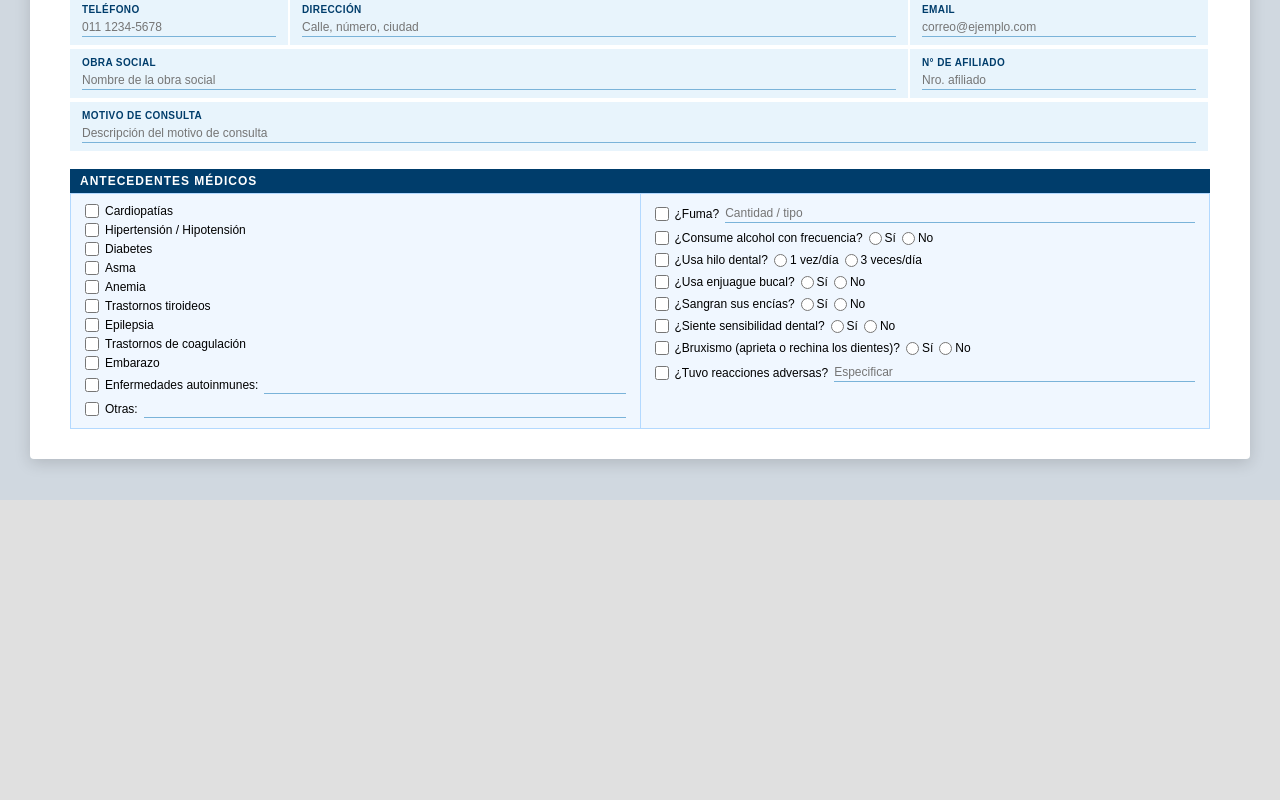
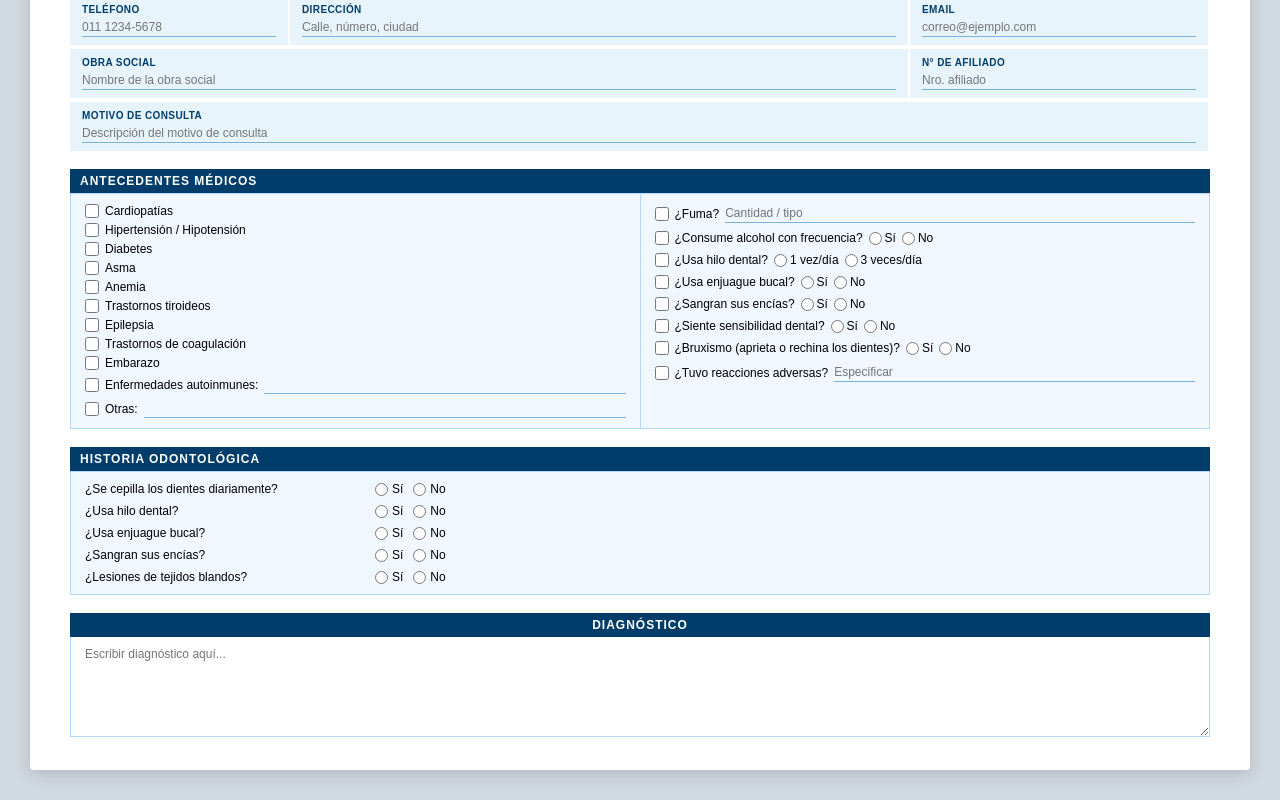
Before and after one commit to Dymension1/historia-clinica-app, a React (Vite) app: page / in a window 1280 px wide. Shown: the part 300-1100 px from the top of the page. Before the commit the page ends 800 px from the top, so only its background shows below. Built offline with nearby package versions, Linux system fonts and the light colour scheme.

Commit message:
tercera y cuarta seccion

```diff
--- a/src/App.jsx
+++ b/src/App.jsx
@@ -317,8 +317,101 @@ function App() {
           </div>
         </div>
 
+        {/* ══════════════════════════════════════
+            SECCIÓN: HISTORIA ODONTOLÓGICA
+        ══════════════════════════════════════ */}
+        <div style={{ marginTop: '18px' }}>
+
+          {/* Título */}
+          <div style={{
+            backgroundColor: '#003d6b',
+            color: 'white',
+            fontWeight: 'bold',
+            fontSize: '12px',
+            letterSpacing: '1px',
+            padding: '5px 10px',
+            textTransform: 'uppercase',
+          }}>
+            Historia Odontológica
+          </div>
+
+          {/* Preguntas */}
+          <div style={{
+            border: '1px solid #b3d9ff',
+            backgroundColor: '#f0f7ff',
+            padding: '10px 14px',
+            fontSize: '12px',
+            display: 'flex',
+            flexDirection: 'column',
+            gap: '8px',
+          }}>
+
+            {[
+              { name: 'cepilla', label: '¿Se cepilla los dientes diariamente?' },
+              { name: 'hiloDental2', label: '¿Usa hilo dental?' },
+              { name: 'enjuague2', label: '¿Usa enjuague bucal?' },
+              { name: 'encias2', label: '¿Sangran sus encías?' },
+              { name: 'tejidos', label: '¿Lesiones de tejidos blandos?' },
+            ].map(({ name, label }) => (
+              <div key={name} style={{ display: 'flex', alignItems: 'center', gap: '10px' }}>
+                <span style={{ minWidth: '280px' }}>{label}</span>
+                <label style={{ display: 'flex', alignItems: 'center', gap: '4px', cursor: 'pointer' }}>
+                  <input type="radio" name={name} value="Si" onChange={manejarCambio} /> Sí
+                </label>
+                <label style={{ display: 'flex', alignItems: 'center', gap: '4px', cursor: 'pointer' }}>
+                  <input type="radio" name={name} value="No" onChange={manejarCambio} /> No
+                </label>
+              </div>
+            ))}
+
+          </div>
+        </div>
+
+        {/* ══════════════════════════════════════
+            SECCIÓN: DIAGNÓSTICO
+        ══════════════════════════════════════ */}
+        <div style={{ marginTop: '18px' }}>
+
+          {/* Título */}
+          <div style={{
+            backgroundColor: '#003d6b',
+            color: 'white',
+            fontWeight: 'bold',
+            fontSize: '12px',
+            letterSpacing: '1px',
+            padding: '5px 10px',
+            textTransform: 'uppercase',
+            textAlign: 'center',
+          }}>
+            Diagnóstico
+          </div>
+
+          {/* Área de escritura libre */}
+          <textarea
+            name="diagnostico"
+            onChange={manejarCambio}
+            placeholder="Escribir diagnóstico aquí..."
+            style={{
+              width: '100%',
+              minHeight: '100px',
+              border: '1px solid #b3d9ff',
+              borderTop: 'none',
+              backgroundColor: '#fff',
+              resize: 'vertical',
+              padding: '10px 14px',
+              fontFamily: 'Arial, sans-serif',
+              fontSize: '12px',
+              color: '#000',
+              outline: 'none',
+              boxSizing: 'border-box',
+            }}
+          />
+        </div>
+
       </div>
     </div>
+
+
   );
 }
 
```
